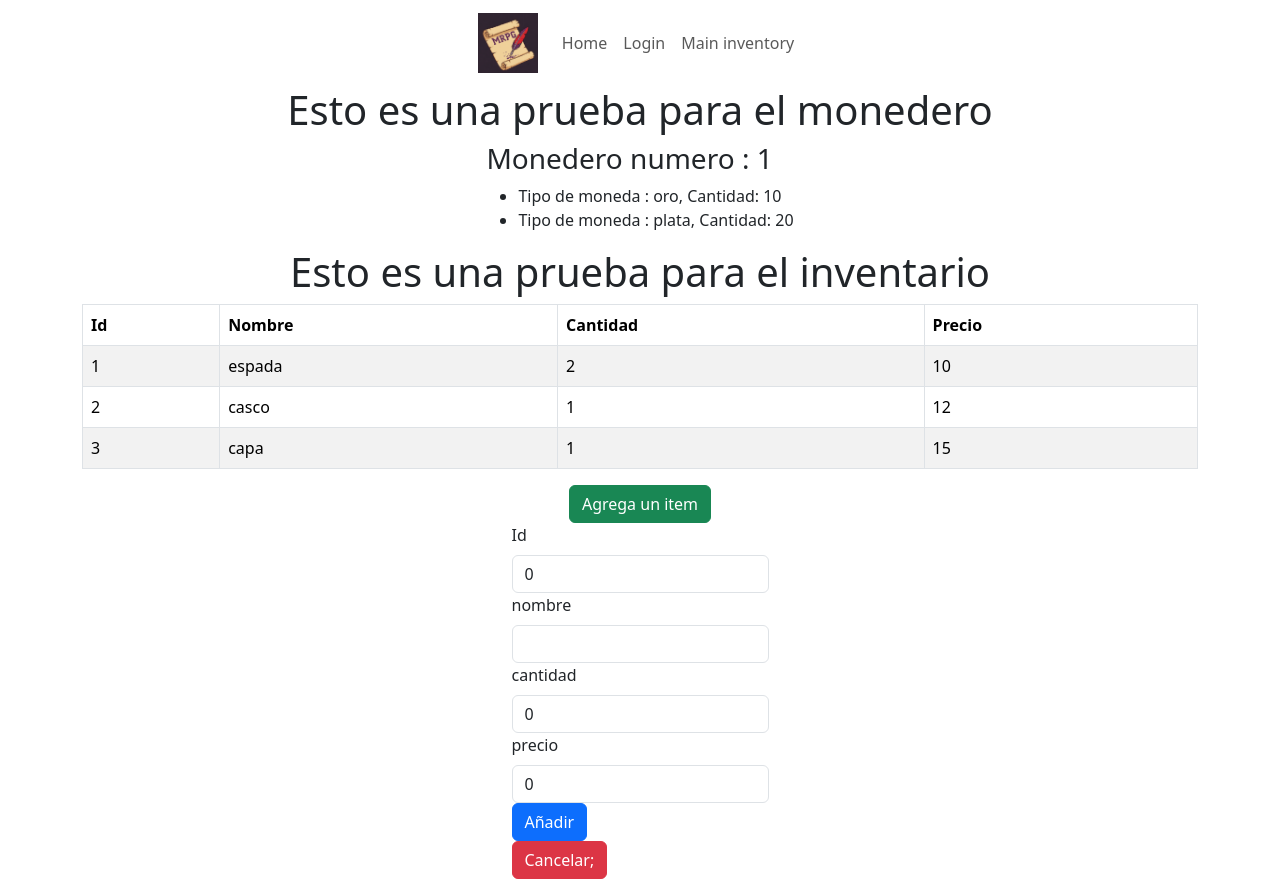
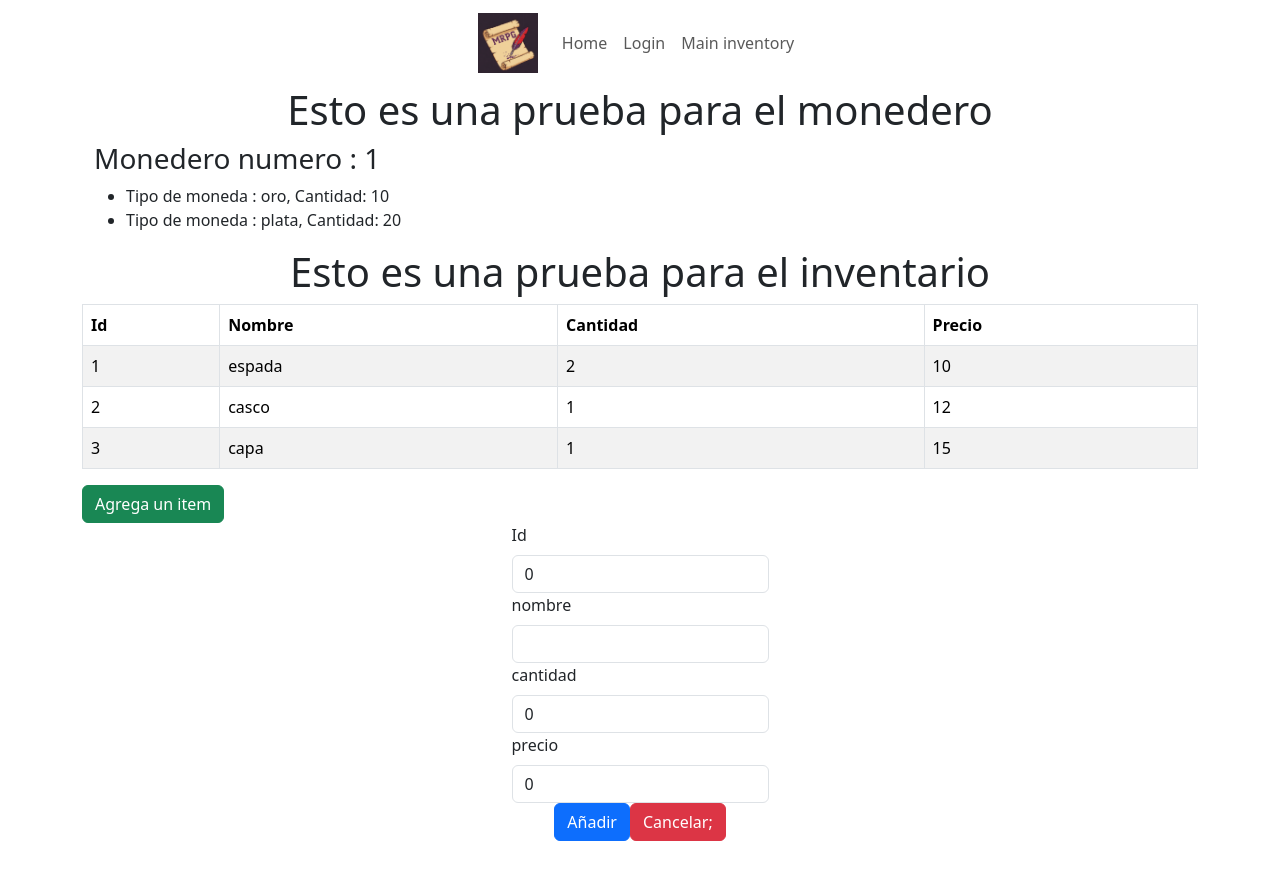
Before and after one commit to Veluxian/pp_001, a React (Create React App) app in the folder front_pp_01/: page /maininventory in a window 1280 px wide. Both pictures are taken after a click on the button "Agrega un item". After the commit the page ends 841 px from the top, so only its background shows below. Built offline with nearby package versions, Linux system fonts and the light colour scheme.

Commit message:
Colocamos los botones de abrir y cerrar juntos en el mismo form

```diff
--- a/front_pp_01/src/components/forms/addObjectForm.js
+++ b/front_pp_01/src/components/forms/addObjectForm.js
@@ -1,9 +1,9 @@
 import { useState } from "react";
 import { addItems } from "../../services";
 import { Button } from "../../components";
-import { Form } from "react-bootstrap";
+import { Container, Form } from "react-bootstrap";
 
-export const AddObject = () => {
+export const AddObject = ({onClose}) => {
 
     const [formData, setFormData]= useState({
         id: 0,
@@ -73,10 +73,14 @@ export const AddObject = () => {
                     onChange={handleChange}
                     />
             </Form.Group>
-
-            <Button type={"submit"} className={"envio"} variant="primary">
-                Añadir
-            </Button>
+            <Container className="d-flex justify-content-center">
+                <Button type={"submit"} className={"envio"} variant="primary">
+                    Añadir
+                </Button>
+                <Button onClick={onClose} className={"boton de prueba"} variant={"danger"}>
+                    Cancelar;
+                </Button>
+            </Container>
         </Form>
     )
 };
--- a/front_pp_01/src/components/modal/Modal.js
+++ b/front_pp_01/src/components/modal/Modal.js
@@ -1,17 +1,15 @@
 import React from "react";
 import { Button } from "../../components";
+import { Container } from "react-bootstrap";
 
-export const Modal = ({isOpen, onClose, children}) => {
+export const Modal = ({isOpen, children}) => {
     if (!isOpen) return null;
 
     return (
-        <div className="test-modal">
-            <div classname="content-modal">
-                {children}
-                <Button onClick={onClose} className={"boton de prueba"} variant={"danger"}>
-                    Cancelar;
-                </Button>
-            </div>
-        </div>
+        <>
+        <Container className="d-flex justify-content-center">
+            {children}
+        </Container>
+        </>
     );
 };
--- a/front_pp_01/src/components/purse/Purse.js
+++ b/front_pp_01/src/components/purse/Purse.js
@@ -1,4 +1,5 @@
 import React from "react";
+import { Container } from "react-bootstrap";
 
 export const  Purse = ({currency}) => {
     if (!currency || !Array.isArray(currency)) {
@@ -6,9 +7,9 @@ export const  Purse = ({currency}) => {
     }
 
     return(
-        <div class="container d-flex justify-content-center">
+        <Container className="justify-content-center">
             {currency.map((purse) => (
-                <div key={purse.idPurse}>
+                <Container key={purse.idPurse}>
                     <h3> Monedero numero : {purse.idPurse}</h3>
                     <ul>
                         {purse.coins.map((coins) => (
@@ -17,8 +18,8 @@ export const  Purse = ({currency}) => {
                             </li>
                         ))}
                     </ul>
-                </div>
+                </Container>
             ))}
-        </div>
+        </Container>
     );
 }
--- a/front_pp_01/src/pages/mainInventory/MainInventory.js
+++ b/front_pp_01/src/pages/mainInventory/MainInventory.js
@@ -55,14 +55,14 @@ export const MainInventory = () => {
             <h1>Esto es una prueba para el inventario</h1>
         </div>
         <Inventory data={items} />
-        <div class="container d-flex justify-content-center">
+        <div class="container d-flex justify-content-left">
             <Button onClick={openModal} className={"prueba"} variant={"success"}>
                 Agrega un item
             </Button>
         </div>
         <div class="container d-flex justify-content-center">
-            <Modal isOpen={isModalOpen} onClose={closeModal}>
-                <AddObject />
+            <Modal isOpen={isModalOpen}>
+                <AddObject  onClose={closeModal}/>
             </Modal>
         </div>
         </>
```
